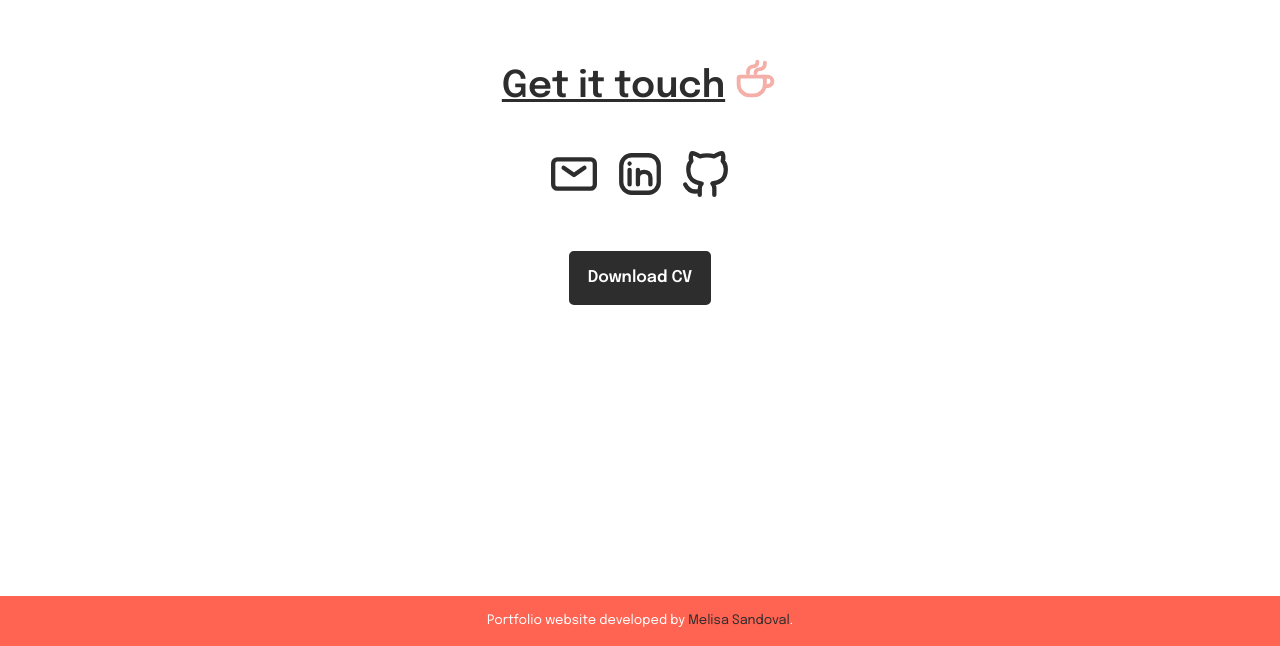
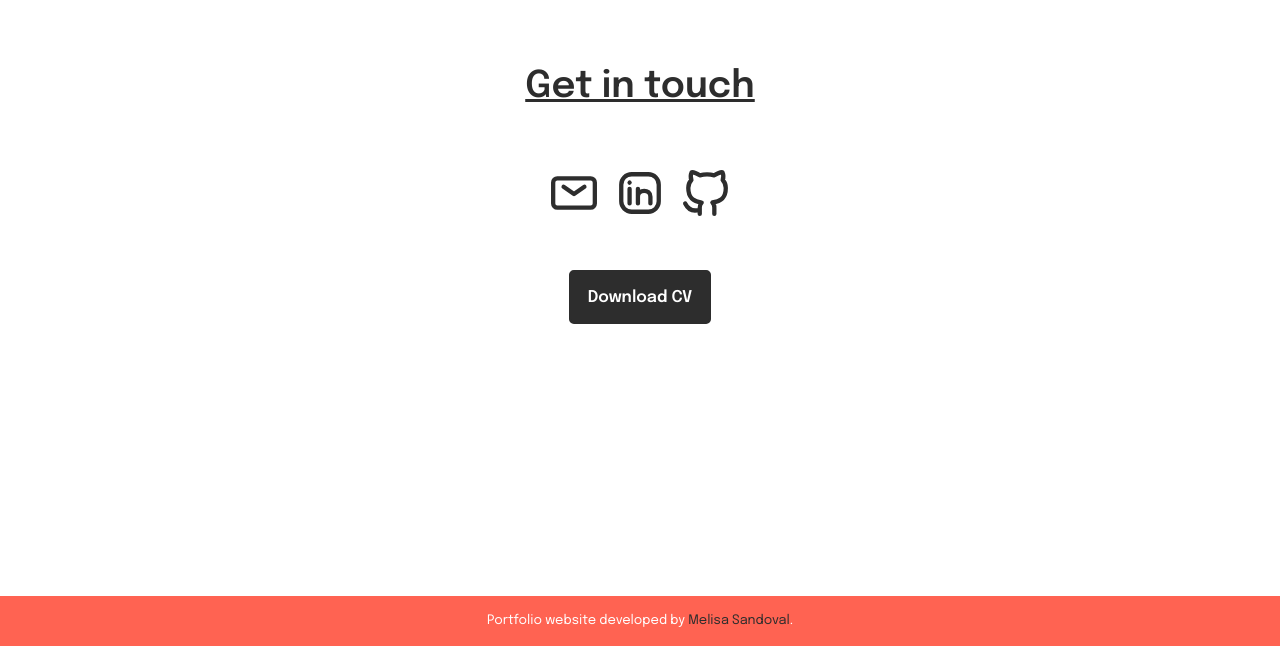
Before and after one commit to melisandoval/portfolio-vue, a Vue app: page / in a window 1280 px wide. Shown: the part 4552-5198 px from the top of the page. Built offline with nearby package versions, Linux system fonts and the light colour scheme.

Commit message:
remove contact section svg

```diff
--- a/src/components/ContactSection/ContactSection.vue
+++ b/src/components/ContactSection/ContactSection.vue
@@ -2,8 +2,7 @@
   <section id="contact">
     <div class="contact-list-container">
       <div class="contact-title-container">
-        <h2>Get it touch</h2>
-        <SVGCoffee />
+        <h2>Get in touch</h2>
       </div>
       <ul>
         <li><IconLinkEmail /></li>
@@ -19,7 +18,6 @@
 import IconLinkEmail from './components/IconLinkEmail.vue'
 import IconLinkLinkedIn from './components/IconLinkLinkedIn.vue'
 import IconLinkGitHub from './components/IconLinkGitHub.vue'
-import SVGCoffee from './components/SVGCoffee.vue'
 import LinkPrimary from '../LinkPrimary.vue'
 </script>
 
@@ -32,21 +30,21 @@ import LinkPrimary from '../LinkPrimary.vue'
   margin-bottom: 6em;
 }
 
+.contact-list-container {
+  width: 100%;
+  display: grid;
+  place-items: center;
+}
+
 .contact-title-container {
   display: flex;
   align-items: center;
   gap: 0.5em;
 }
 
-.contact-list-container {
-  width: 100%;
-  display: grid;
-  place-items: center;
-}
-
 h2 {
-  margin-block-start: 0;
-  margin-block-end: 0;
+  display: flex;
+  align-items: center;
 }
 
 ul {
--- a/src/components/ContactSection/components/SVGCoffee.vue
+++ /dev/null
@@ -1,34 +0,0 @@
-<template>
-  <svg
-    width="45px"
-    height="45px"
-    viewBox="0 0 24 24"
-    stroke-width="2.06"
-    fill="none"
-    xmlns="http://www.w3.org/2000/svg"
-    color="#f3afa8"
-  >
-    <path
-      d="M17 11.6V15a6 6 0 01-6 6H9a6 6 0 01-6-6v-3.4a.6.6 0 01.6-.6h12.8a.6.6 0 01.6.6zM12 9c0-1 .714-2 2.143-2v0A2.857 2.857 0 0017 4.143V3.5M8 9v-.5a3 3 0 013-3v0a2 2 0 002-2V3"
-      stroke="#f3afa8"
-      stroke-width="2.06"
-      stroke-linecap="round"
-      stroke-linejoin="round"
-    ></path>
-    <path
-      d="M16 11h2.5a2.5 2.5 0 010 5H17"
-      stroke="#f3afa8"
-      stroke-width="2.06"
-      stroke-linecap="round"
-      stroke-linejoin="round"
-    ></path>
-  </svg>
-</template>
-
-<script setup></script>
-
-<style scoped>
-svg {
-  padding-bottom: 1em;
-}
-</style>
```
